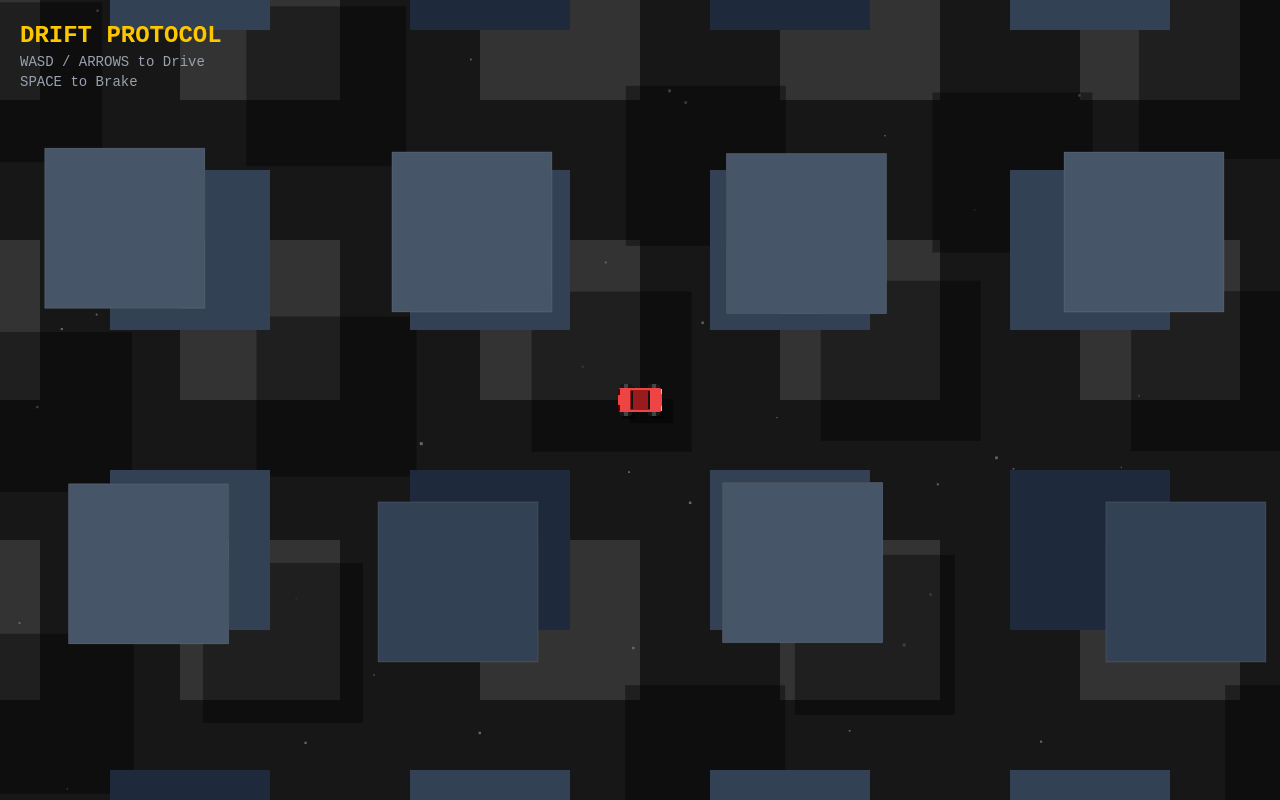
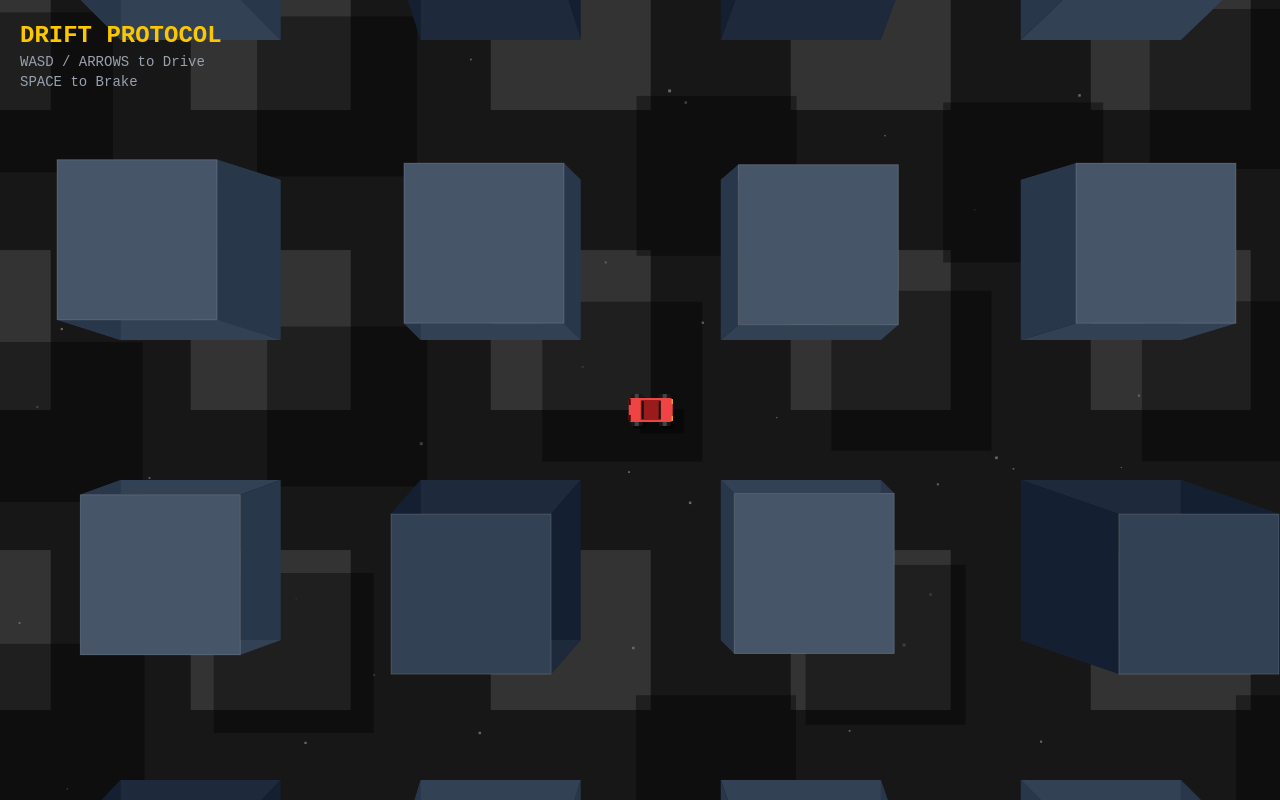
Before and after one commit to indefy23/game, a plain HTML site: page index.html in a window 1280 px wide. Drawn offline with nearby package versions, Linux system fonts and the light colour scheme.

Commit message:
feat: Implementa detecção de colisão do carro com edifícios, adiciona efeito de câmera 'helicóptero' e refatora a renderização de edifícios com paredes sombreadas.

```diff
--- a/index.html
+++ b/index.html
@@ -189,6 +189,28 @@
         function clamp(val, min, max) { return Math.max(min, Math.min(max, val)); }
 
         // --- Physics Engine ---
+        function checkCollision(x, y) {
+            const gridSize = CITY_CONFIG.blockSize;
+            const roadW = CITY_CONFIG.roadWidth;
+            const size = gridSize - roadW;
+            const margin = roadW / 2; // Os prédios são centralizados: cx = bx + roadW/2
+
+            // Determinar em qual bloco o ponto está (correto para números negativos)
+            const gx = Math.floor(x / gridSize);
+            const gy = Math.floor(y / gridSize);
+
+            const block = getCityBlock(gx, gy);
+            if (!block) return false;
+
+            // Coordenadas locais dentro do bloco [0, gridSize]
+            const lx = x - (gx * gridSize);
+            const ly = y - (gy * gridSize);
+
+            // O prédio está exatamente em [margin, margin + size]
+            return lx > margin && lx < margin + size &&
+                ly > margin && ly < margin + size;
+        }
+
         function updatePhysics() {
             // 1. Input & Basic Handling
             const targetSteer = (inputs.right ? 1 : 0) - (inputs.left ? 1 : 0);
@@ -298,13 +320,48 @@
             }
 
             // 9. Position Update
-            car.x += car.velocity.x;
-            car.y += car.velocity.y;
+            const nextX = car.x + car.velocity.x;
+            const nextY = car.y + car.velocity.y;
+
+            // Verificação de colisão nos 4 cantos do carro para precisão
+            const cos = Math.cos(car.angle);
+            const sin = Math.sin(car.angle);
+            const hw = car.width / 2;
+            const hl = car.length / 2;
+
+            const corners = [
+                { nx: nextX + (hl * cos - hw * sin), ny: nextY + (hl * sin + hw * cos) },
+                { nx: nextX + (hl * cos + hw * sin), ny: nextY + (hl * sin - hw * cos) },
+                { nx: nextX + (-hl * cos - hw * sin), ny: nextY + (-hl * sin + hw * cos) },
+                { nx: nextX + (-hl * cos + hw * sin), ny: nextY + (-hl * sin - hw * cos) }
+            ];
+
+            let hasCollided = false;
+            for (const p of corners) {
+                if (checkCollision(p.nx, p.ny)) {
+                    hasCollided = true;
+                    break;
+                }
+            }
+
+            if (!hasCollided) {
+                car.x = nextX;
+                car.y = nextY;
+            } else {
+                // Resposta de colisão: parar o carro e anular velocidade
+                car.velocity.x = 0;
+                car.velocity.y = 0;
+                car.speed = 0;
+            }
 
             // 10. Camera Dynamics (Mass-Spring-Damper)
-            // Target is explicitly centered on car
-            const targetX = car.x - width / 2;
-            const targetY = car.y - height / 2;
+            // Target is explicitly centered on car + Helicopter Hover / Turbulence
+            const time = Date.now() * 0.001;
+            const hoverX = Math.sin(time * 0.5) * 15 + Math.cos(time * 1.2) * 5;
+            const hoverY = Math.cos(time * 0.45) * 15 + Math.sin(time * 1.3) * 5;
+
+            const targetX = (car.x + hoverX) - width / 2;
+            const targetY = (car.y + hoverY) - height / 2;
 
             // Spring params for "Helicopter" feel (Heavy, slightly loose, overshoot capable)
             const springK = 0.03;   // Strength of pull towards target
@@ -514,7 +571,7 @@
                     // Particles are tricky. Smoke should be sorted too ideally.
                     // For now, let's call drawParticles() HERE if it's the car turn?
                     // Or just call drawParticles() before the loop?
-                    // If particles are strictly "smoke from tires", they are low.
+                    // If particles are strictly :smoke from tires", they are low.
                     // Let's draw them BEFORE the sorted loop to be safe (behind buildings).
                     drawCar();
                 } else {
@@ -566,93 +623,70 @@
             ctx.translate(-camera.x, -camera.y);
 
             // Pseudo-3D Radial Extrusion
-            // Calculation of extrusion vector based on relative position to camera center
             const cameraCX = camera.x + width / 2;
             const cameraCY = camera.y + height / 2;
-
-            // Box Center (Relative to world)
             const boxCX = b.x + b.w / 2;
             const boxCY = b.baseY + b.h / 2;
-
-            // Relative Position
             const dx = boxCX - cameraCX;
             const dy = boxCY - cameraCY;
 
-            // Extrusion Factor: Defines "Field of View" strength / "Height" multiplier
-            // Higher factor = more perspective distortion
-            // Adjusted so a 100px tall building looks reasonable
             const fovScale = 0.35;
-
             const extrusionX = (dx * fovScale) * (b.height / 500);
             const extrusionY = (dy * fovScale) * (b.height / 500);
 
-            // Roof Position (Relative to Base)
             const roofX = b.x + extrusionX;
             const roofY = b.baseY + extrusionY;
 
             // Draw Sides (Connecting Base to Roof)
-            // We draw the Convex Hull of the Base Rect and Roof Rect
-            // Or simply draw the 4 faces connecting corners
-
-            ctx.fillStyle = b.color;
-
-            const corners = [
-                { x: 0, y: 0 },
-                { x: b.w, y: 0 },
-                { x: b.w, y: b.h },
-                { x: 0, y: b.h }
+            // Render each wall quad individually to ensure solidity and avoid winding issues
+            const baseCorners = [
+                { x: b.x, y: b.baseY },
+                { x: b.x + b.w, y: b.baseY },
+                { x: b.x + b.w, y: b.baseY + b.h },
+                { x: b.x, y: b.baseY + b.h }
             ];
 
-            // Draw visible faces
-            // Only draw faces that are part of the "outer" shell relative to center
+            const roofCorners = [
+                { x: roofX, y: roofY },
+                { x: roofX + b.w, y: roofY },
+                { x: roofX + b.w, y: roofY + b.h },
+                { x: roofX, y: roofY + b.h }
+            ];
 
-            // Generic approach: Draw quads connecting base corners to roof corners
-            // To ensure correct overlapping (Painter's), we could sort... but simpler:
-            // Just draw the big solid block shape (Convex Hull) first?
-            // Or just draw the quads.
-            // Since it's a solid colors, we can just draw the "extrusion polygon" + Roof on top.
+            // Determine wall visibility and draw
+            for (let i = 0; i < 4; i++) {
+                const next = (i + 1) % 4;
 
-            // Better: Draw 4 quads connecting Base Edge to Roof Edge.
-            // Since we fill with solid color, internal overlapping doesn't matter much.
+                // Slightly darker walls to give depth perception
+                ctx.fillStyle = i % 2 === 0 ? b.color : shadeColor(b.color, -10);
 
-            ctx.beginPath();
-            // Start at Base Top-Left
-            corners.forEach((c, i) => {
-                const nextC = corners[(i + 1) % 4];
-
-                const b1x = b.x + c.x;
-                const b1y = b.baseY + c.y;
-                const b2x = b.x + nextC.x;
-                const b2y = b.baseY + nextC.y;
-
-                const r1x = roofX + c.x;
-                const r1y = roofY + c.y;
-                const r2x = roofX + nextC.x;
-                const r2y = roofY + nextC.y;
-
-                // Draw Quad (Side Face)
-                ctx.moveTo(b1x, b1y);
-                ctx.lineTo(b2x, b2y);
-                ctx.lineTo(r2x, r2y);
-                ctx.lineTo(r1x, r1y);
-                ctx.lineTo(b1x, b1y);
-            });
-            ctx.fill();
+                ctx.beginPath();
+                ctx.moveTo(baseCorners[i].x, baseCorners[i].y);
+                ctx.lineTo(baseCorners[next].x, baseCorners[next].y);
+                ctx.lineTo(roofCorners[next].x, roofCorners[next].y);
+                ctx.lineTo(roofCorners[i].x, roofCorners[i].y);
+                ctx.closePath();
+                ctx.fill();
+            }
 
             // Draw Roof
             ctx.fillStyle = b.roofColor;
             ctx.fillRect(roofX, roofY, b.w, b.h);
 
             // Roof Highlight (Edge)
-            ctx.strokeStyle = 'rgba(255,255,255,0.1)';
+            ctx.strokeStyle = 'rgba(255,255,255,0.15)';
             ctx.lineWidth = 1;
             ctx.strokeRect(roofX, roofY, b.w, b.h);
 
-            // Windows / Details (Projected onto the faces?)
-            // This is hard with radial extrusion without texture mapping.
-            // Skip windows for now to keep the "clean" look requested and correct geometry.
+            ctx.restore();
+        }
 
-            ctx.restore();
+        // Helper for subtle depth
+        function shadeColor(hex, percent) {
+            const rgb = hexToRgb(hex);
+            if (!rgb) return hex;
+            const f = (val) => Math.max(0, Math.min(255, val + percent));
+            return `rgb(${f(rgb.r)},${f(rgb.g)},${f(rgb.b)})`;
         }
 
         function drawDust() {
```
